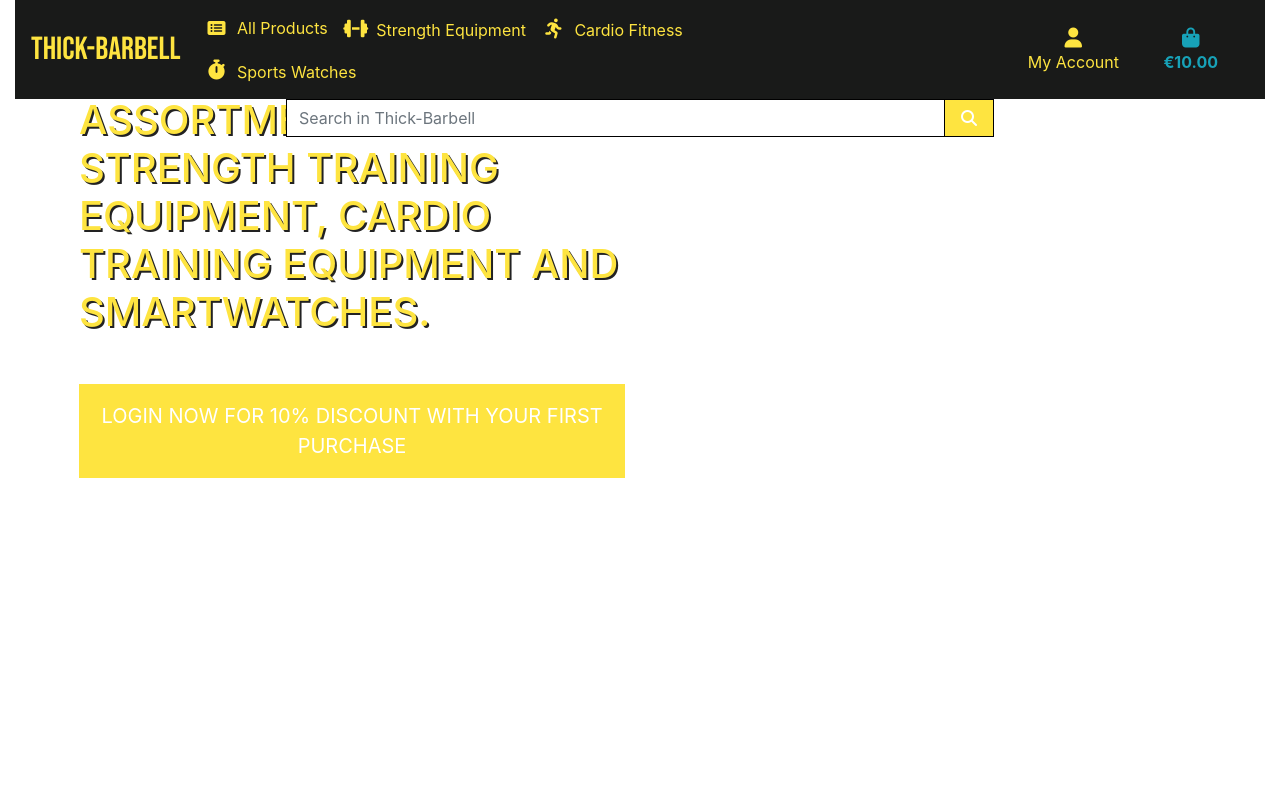
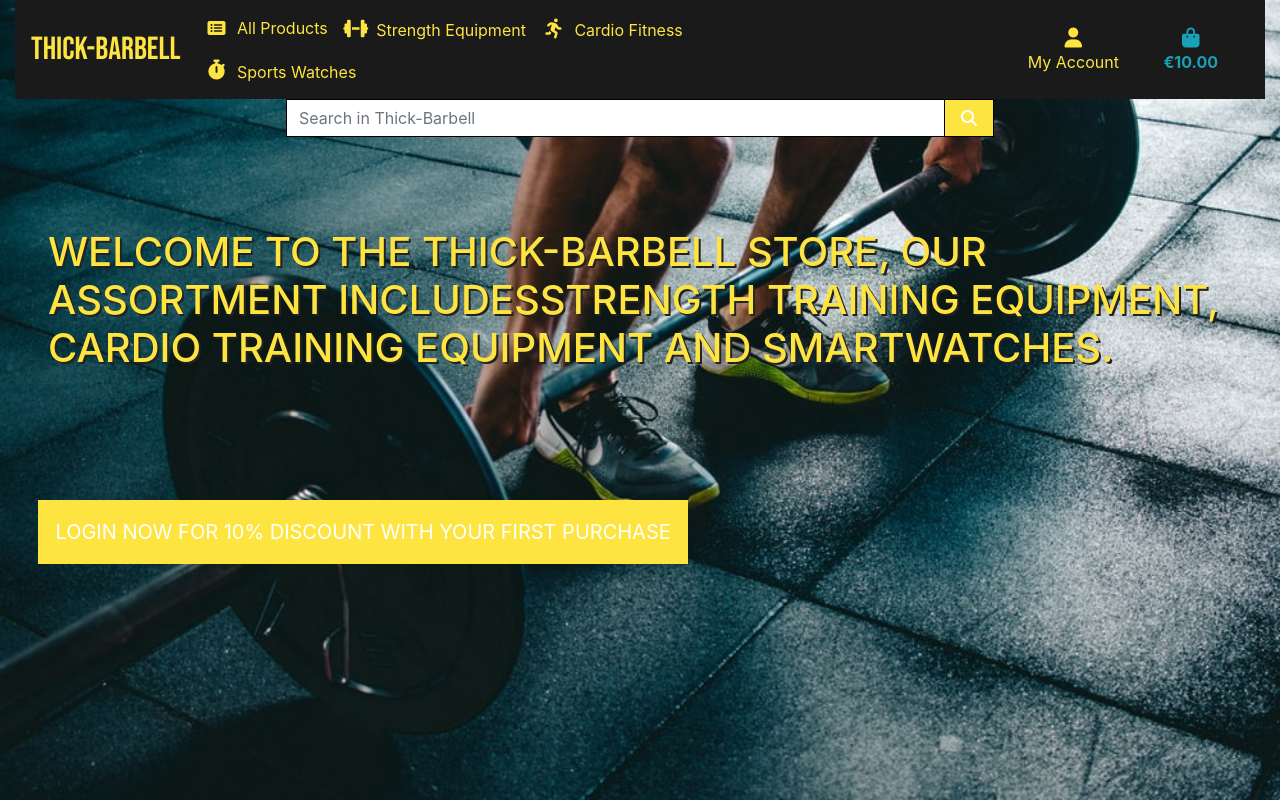
Before and after one commit to azimny86/thick_barbell, a Django app: template home/templates/home/index.html in a window 1280 px wide. Run offline with Django 3.2, Linux system fonts and the light colour scheme; the template is opened without the code that fills it: most values are stand-ins (such as "Sample title", 1, 10 or a date in 2020); some libraries are stand-ins or nearby versions.

Commit message:
Reposition components on the index page

```diff
--- a/home/templates/home/index.html
+++ b/home/templates/home/index.html
@@ -7,14 +7,14 @@
 
 {% block content %}
 
-    <div class="container h-100">
+    <div class="container-index h-100">
         <div class="row h-100">
-            <div class="col-7 col-md-6 my-auto">
-                <h1 class="display-5 logo-font ">
-                    Welcome to the barbell store, our assortment includes Strength training equipment, Cardio training equipment and Smartwatches.
+            <div class="col-12 col-md-12 my-auto">
+                <h1 class="display-5 logo-font px-5">
+                    Welcome to the Thick-barbell store, our assortment includesStrength training equipment, Cardio training equipment and Smartwatches.
                 </h1>
 
-                <div class="my-5">
+                <div class="button-login">
                     <h3>
                         <a href="#" class="shop-now-button btn btn-lg rounded-0 text-0 text-uppercase py-3">Login now for 10% discount with your first purchase</a>
                     </h3>
--- a/static/css/base.css
+++ b/static/css/base.css
@@ -11,6 +11,7 @@
     position: fixed;
 }
 
+/* Navbar */
 .navbar {
     background-color: #191A19;
     width: 100%;
@@ -35,6 +36,11 @@
 .logo-font {
     color: #FEE440;
     text-shadow: 2px 2px #222;
+}
+/* Index */
+.button-login {
+    margin-left: 3%;
+    margin-top: 10%;
 }
 /* Products */
 .overlay {
```
